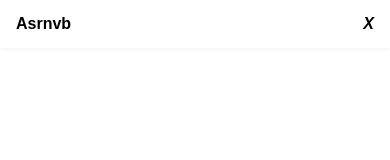
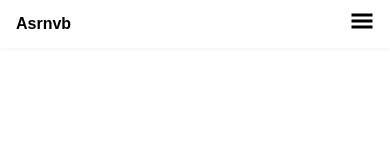
Before and after one commit to Asranov/asrnvb.uz, a React (Create React App) app: page / in a window 390 px wide. Shown: the top 160 px of the page. Built offline with nearby package versions, Linux system fonts and the light colour scheme.

Commit message:
header reactored

```diff
--- a/package.json
+++ b/package.json
@@ -14,6 +14,7 @@
     "boxicons": "^2.1.4",
     "react": "^18.2.0",
     "react-dom": "^18.2.0",
+    "react-icons": "^4.10.1",
     "react-scripts": "5.0.1",
     "typeface-poppins": "^1.1.13",
     "typescript": "^4.9.5",
--- a/src/App.tsx
+++ b/src/App.tsx
@@ -1,5 +1,6 @@
 import React from 'react';
 import Header from './components/Header/Header';
+import Home from './pages/Home/Home';
 
 function App() {
   return (
--- a/src/components/Header/Header.css
+++ b/src/components/Header/Header.css
@@ -11,7 +11,7 @@
 .nav {
   height: 4.5rem;
   display: flex;
-  justify-content: space-between;
+  justify-content: space-around;
   align-items: center;
   font-weight: 600;
   margin: 0 1rem;
@@ -51,11 +51,15 @@
 
 .nav__toggle {
   display: none;
+  color: #000;
+  font-size: 1.5rem;
+  cursor: pointer;
 }
 
 @media only screen and (max-width: 767px) {
   .nav {
     height: 3rem;
+    justify-content: space-between;
   }
 
   .nav__toggle {
@@ -68,7 +72,7 @@
     right: -100%;
     width: 80%;
     height: 100%;
-    padding: 2rem;
+    padding: 2rem 0rem;
     background-color: #000;
     transition: 0.5s;
   }
--- a/src/components/Header/Header.tsx
+++ b/src/components/Header/Header.tsx
@@ -1,5 +1,7 @@
 import React, { useState } from 'react'
 import "./Header.css"
+import { GiHamburgerMenu } from 'react-icons/gi';
+
 
 function Header() {
   const [isOpen, setIsOpen] = useState(false)
@@ -10,7 +12,7 @@ function Header() {
 
   return (
     <div className='header'>
-      <nav className='nav'>
+      <nav className='nav nav-grid'>
         <div>
           <a href="#" className='nav__logo' id='home'>Asrnvb</a>
         </div>
@@ -31,7 +33,7 @@ function Header() {
           </div>
         </div>
         <div className="nav__toggle" id="nav-toggle" onClick={handleChange}>
-          <i className="bx bx-menu">X</i>
+          <GiHamburgerMenu />
         </div>
       </nav>
     </div>
```
Also changed, not shown: src/pages/Home/Home.tsx (added, +11 -0 lines), src/pages/Home/Home.css (added), 1 other file (tests, documents, lock files or other folders).
